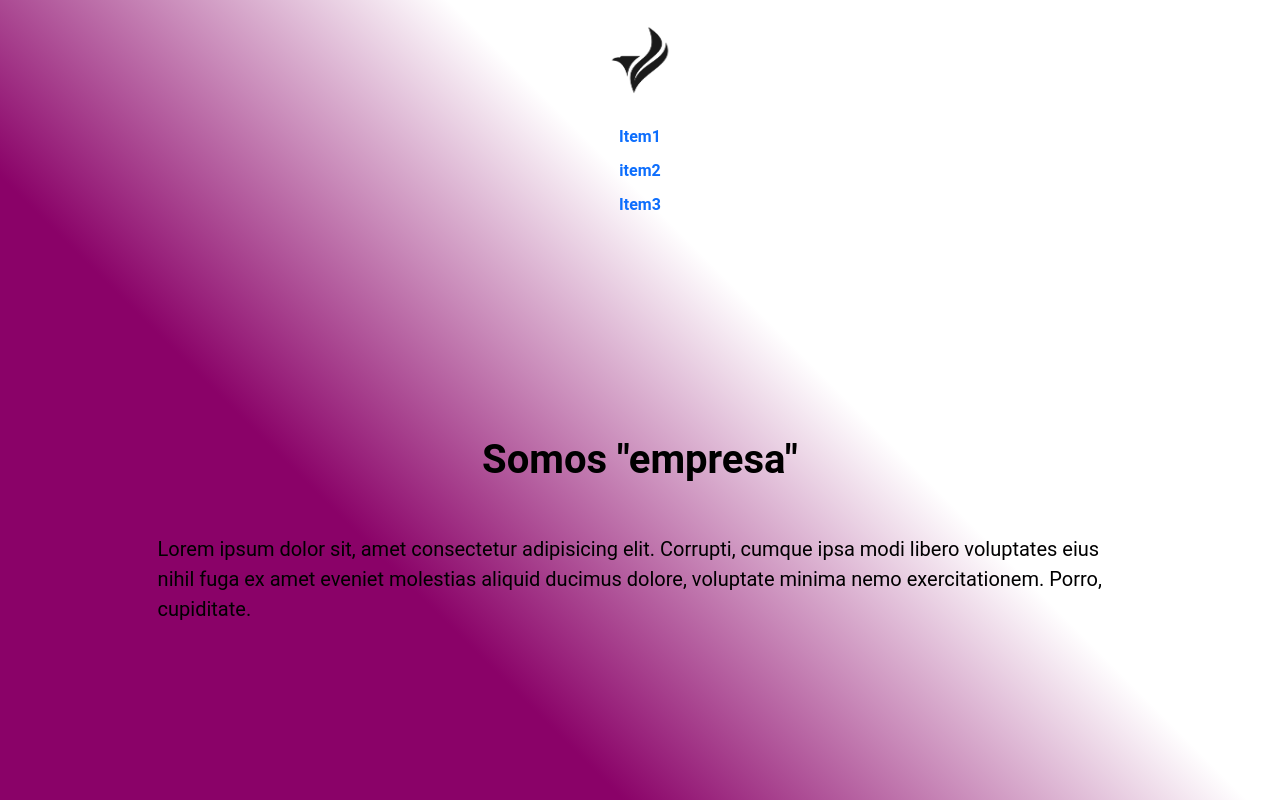
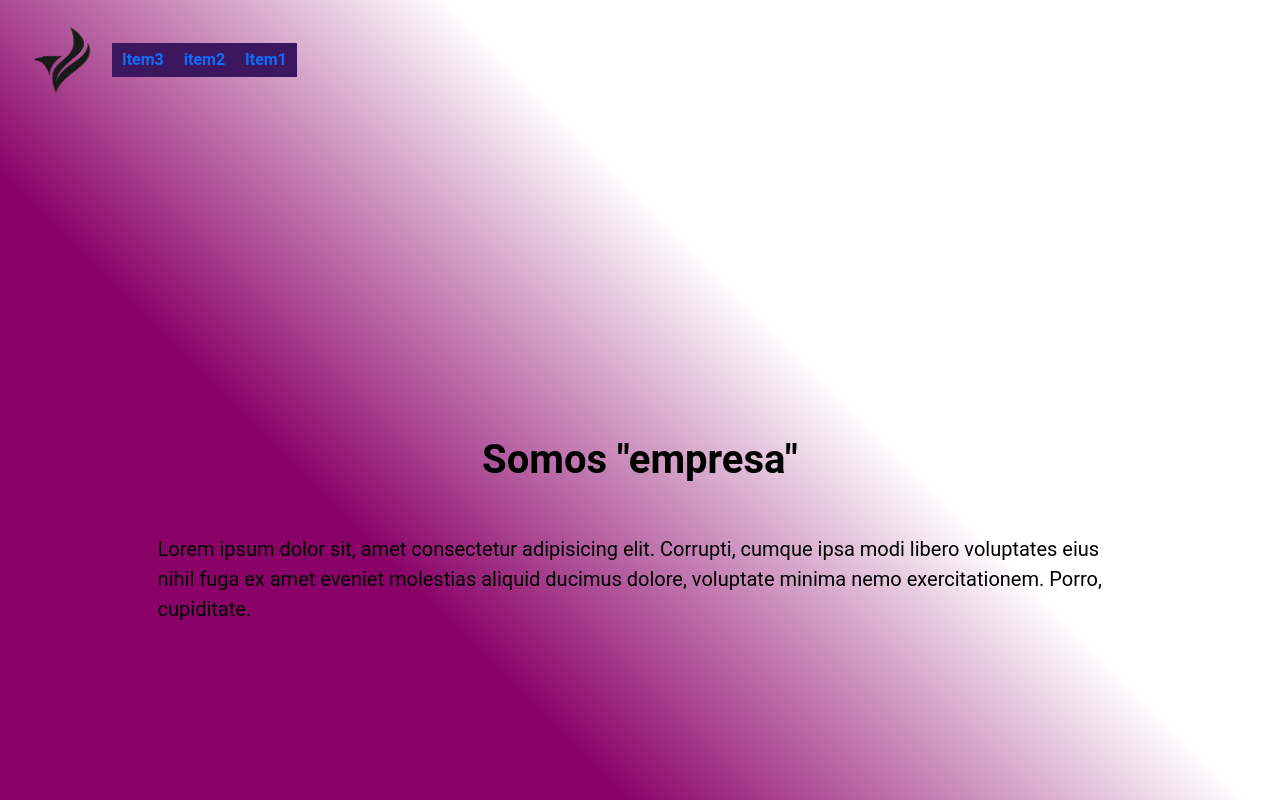
Before and after one commit to manutorresok/CoderHouseSegundaEntrega, a plain HTML site: page index.html in a window 1280 px wide. Shown: the top 800 px of the page. Drawn offline with nearby package versions, Linux system fonts and the light colour scheme.

Commit message:
Creacion de documentos html -  forms y products

```diff
--- a/css/styles.css
+++ b/css/styles.css
@@ -62,8 +62,10 @@ header{
 }
 
     header .container{
+        margin: auto;
         display: flex;
-        flex-direction: column;
+        flex-direction: row;
+        flex-wrap: wrap;
         align-items: center;
     }
         header img{
@@ -75,10 +77,12 @@ header{
         }
             header nav{
                 display: flex;
-                flex-direction: column;
-                text-align: center;
+                flex-direction:row-reverse;
+                justify-content:right;
+                flex-wrap: wrap;
+                text-align:center;
                 text-decoration: none;
-                margin-bottom: 20px;
+                background-color: #3c165f;
             }
             header nav a{
                 padding: 5px 10px;
```
Also changed, not shown: forms.html (added), products.html (added).
